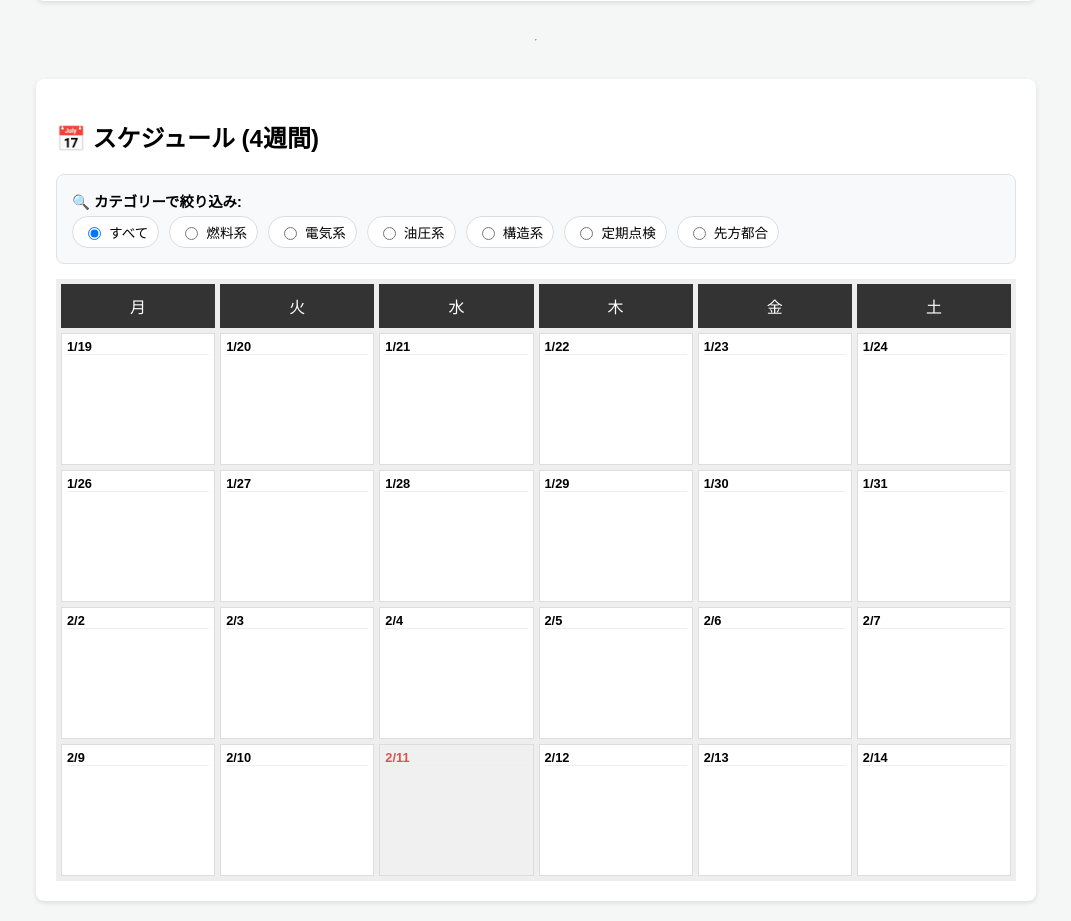
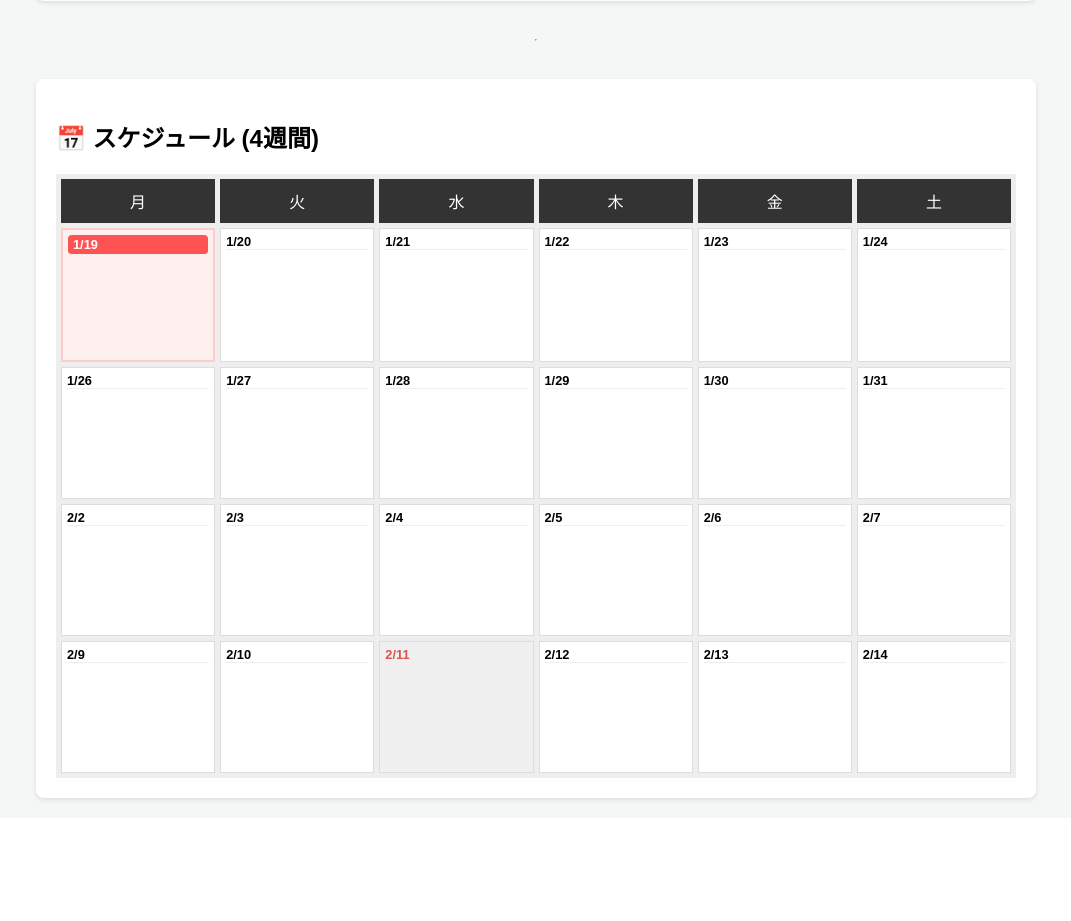
Before and after one commit to hisao5232/repair-timetable, a Flask app: page / in a window 1280 px wide. Shown: the part 585-1506 px from the top of the page, without its empty margins (104-1175 px from the left). After the commit the page ends 1389 px from the top, so only its background shows below. Run offline with Flask 3, Linux system fonts and the light colour scheme; the visitor is signed in with stand-in values (Sample User, id 1).

Commit message:
add today hight-light

```diff
--- a/frontend/static/css/style.css
+++ b/frontend/static/css/style.css
@@ -130,3 +130,17 @@ button {
     border-left-color: #4caf50 !important;
     color: #888;
 }
+
+/* 今日を強調するハイライト */
+.day-slot.today {
+    background-color: #fff0f0; /* 薄い赤 */
+    border: 2px solid #ffcccc; /* 枠線も少し赤く */
+}
+
+.day-slot.today .date-label {
+    background-color: #ff5252; /* 日付ラベルを強調 */
+    color: white;
+    font-weight: bold;
+    border-radius: 4px;
+    padding: 2px 5px;
+}
--- a/frontend/static/js/main.js
+++ b/frontend/static/js/main.js
@@ -29,6 +29,9 @@ async function loadTimetable() {
     const diffToMon = now.getDate() - (dayOfWeek === 0 ? 6 : dayOfWeek - 1);
     const startDate = new Date(now.getFullYear(), now.getMonth(), diffToMon);
 
+    // 今日の日付を取得 (比較用に YYYY-MM-DD 形式にする)
+    const todayStr = new Date().toLocaleDateString('sv-SE');
+
     // 4週間分（24日分）の枠を作成
     for (let i = 0; i < 24; i++) {
         const targetDate = new Date(startDate);
@@ -38,17 +41,16 @@ async function loadTimetable() {
         const slot = document.createElement('div');
         slot.className = 'day-slot';
         slot.id = `day-${dateStr}`;
+        // 今日の日付ならクラスを付与
+        if (dateStr === todayStr) {
+        slot.classList.add('today');
+        }
         slot.innerHTML = `<div class="date-label">${displayDate}</div>`;
         if (isJapaneseHoliday(targetDate)) slot.classList.add('holiday');
         grid.appendChild(slot);
     }
 
-    // カテゴリー検索パラメータの取得
-    const searchCat = document.querySelector('input[name="search_cat"]:checked')?.value || "";
     let url = API_BASE_URL;
-    if (searchCat) {
-        url += `?category=${encodeURIComponent(searchCat)}`;
-    }
 
     try {
         const response = await fetch(url);
--- a/frontend/templates/index.html
+++ b/frontend/templates/index.html
@@ -80,19 +80,6 @@
 
         <section class="timetable-section">
             <h2>📅 スケジュール (4週間)</h2>
-
-            <div class="search-container">
-                <strong style="font-size: 0.9em;">🔍 カテゴリーで絞り込み:</strong>
-                <div class="checkbox-group" id="filter-category-group">
-                    <label><input type="radio" name="search_cat" value="" checked onchange="loadTimetable()"> すべて</label>
-                    <label><input type="radio" name="search_cat" value="燃料系" onchange="loadTimetable()"> 燃料系</label>
-                    <label><input type="radio" name="search_cat" value="電気系" onchange="loadTimetable()"> 電気系</label>
-                    <label><input type="radio" name="search_cat" value="油圧系" onchange="loadTimetable()"> 油圧系</label>
-                    <label><input type="radio" name="search_cat" value="構造系" onchange="loadTimetable()"> 構造系</label>
-                    <label><input type="radio" name="search_cat" value="定期点検" onchange="loadTimetable()"> 定期点検</label>
-                    <label><input type="radio" name="search_cat" value="先方都合" onchange="loadTimetable()"> 先方都合</label>
-                </div>
-            </div>
 
             <div class="timetable-grid"></div>
         </section>
```
